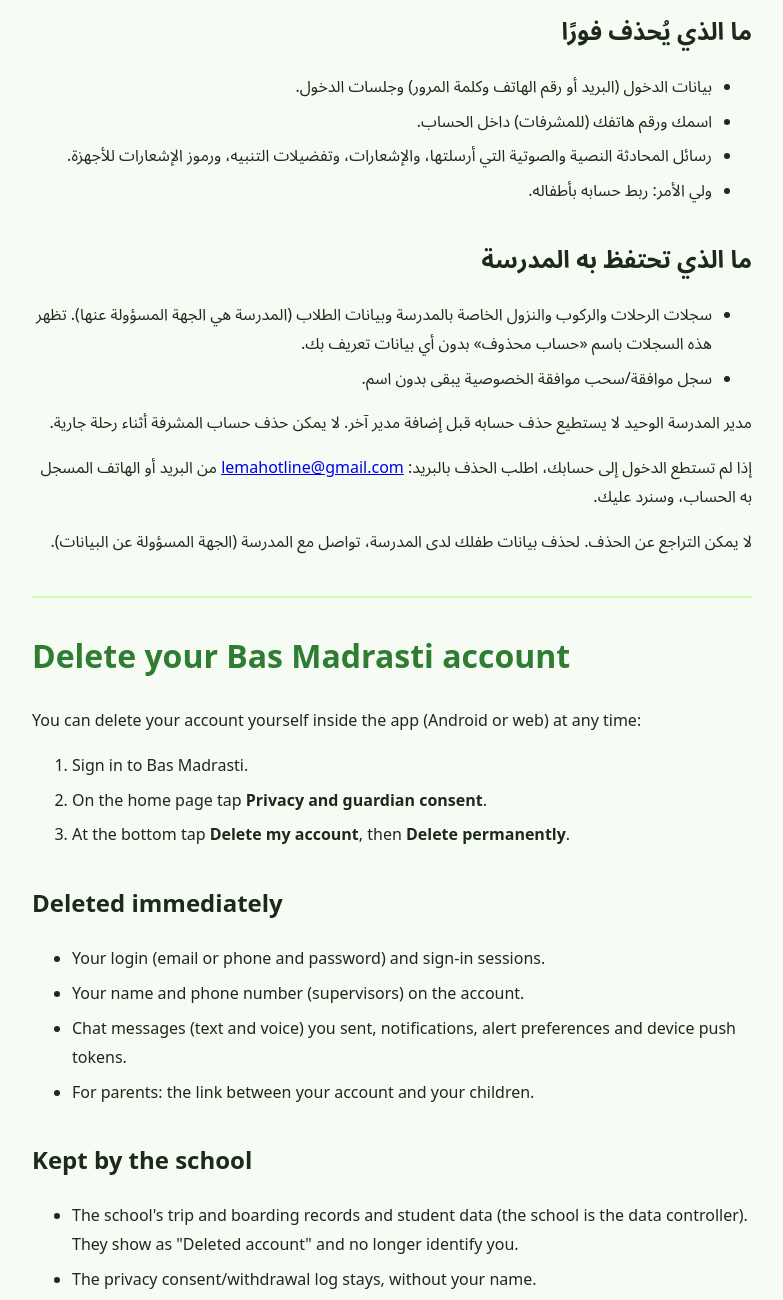
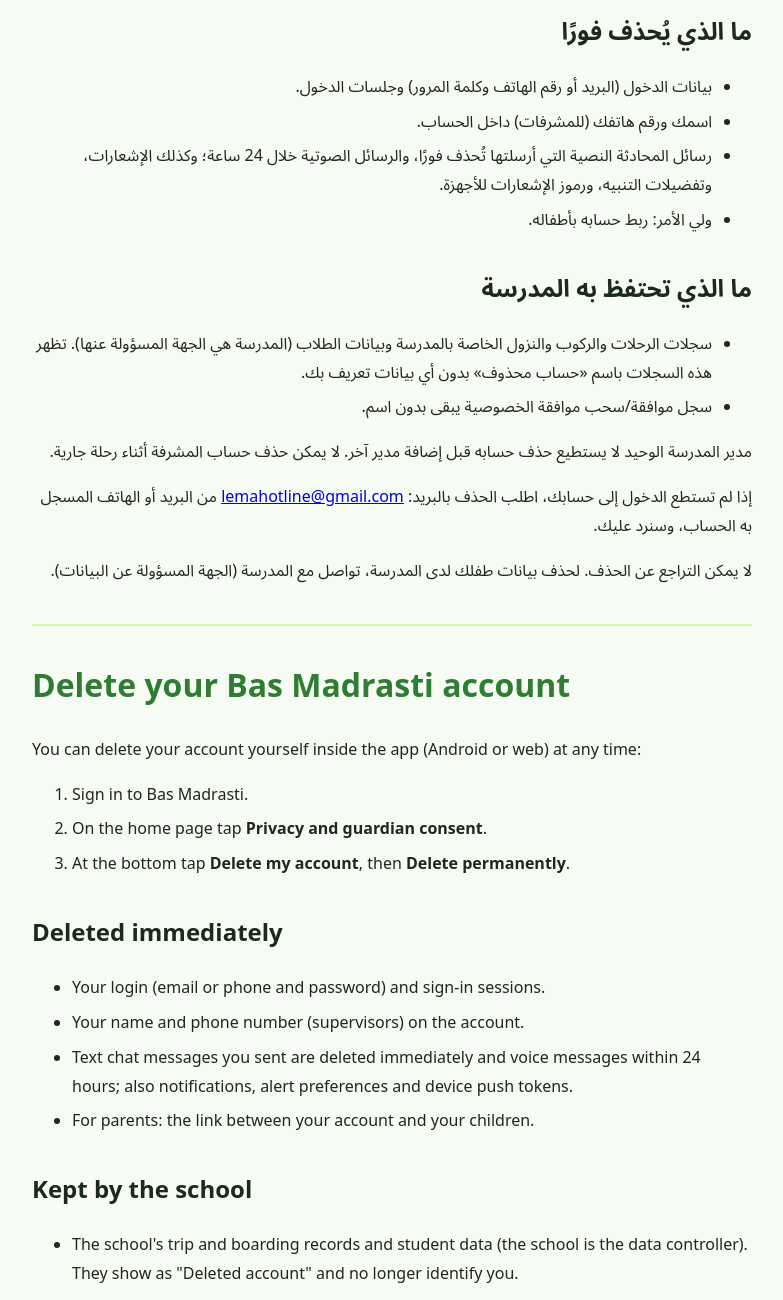
Before and after one commit to lemahotline-ctrl/basmadrasty-web, a plain HTML site: page delete-account.html in a window 1280 px wide. Shown: the part 291-1591 px from the top of the page, without its empty margins (248-1031 px from the left). Drawn offline with Linux system fonts and the light colour scheme.

Commit message:
Deletion page: voice within 24h

```diff
--- a/delete-account.html
+++ b/delete-account.html
@@ -22,7 +22,7 @@ li{margin:6px 0}
 <ul>
 <li>بيانات الدخول (البريد أو رقم الهاتف وكلمة المرور) وجلسات الدخول.</li>
 <li>اسمك ورقم هاتفك (للمشرفات) داخل الحساب.</li>
-<li>رسائل المحادثة النصية والصوتية التي أرسلتها، والإشعارات، وتفضيلات التنبيه، ورموز الإشعارات للأجهزة.</li>
+<li>رسائل المحادثة النصية التي أرسلتها تُحذف فورًا، والرسائل الصوتية خلال 24 ساعة؛ وكذلك الإشعارات، وتفضيلات التنبيه، ورموز الإشعارات للأجهزة.</li>
 <li>ولي الأمر: ربط حسابه بأطفاله.</li>
 </ul>
 <h2>ما الذي تحتفظ به المدرسة</h2>
@@ -46,7 +46,7 @@ li{margin:6px 0}
 <ul>
 <li>Your login (email or phone and password) and sign-in sessions.</li>
 <li>Your name and phone number (supervisors) on the account.</li>
-<li>Chat messages (text and voice) you sent, notifications, alert preferences and device push tokens.</li>
+<li>Text chat messages you sent are deleted immediately and voice messages within 24 hours; also notifications, alert preferences and device push tokens.</li>
 <li>For parents: the link between your account and your children.</li>
 </ul>
 <h2>Kept by the school</h2>
```
